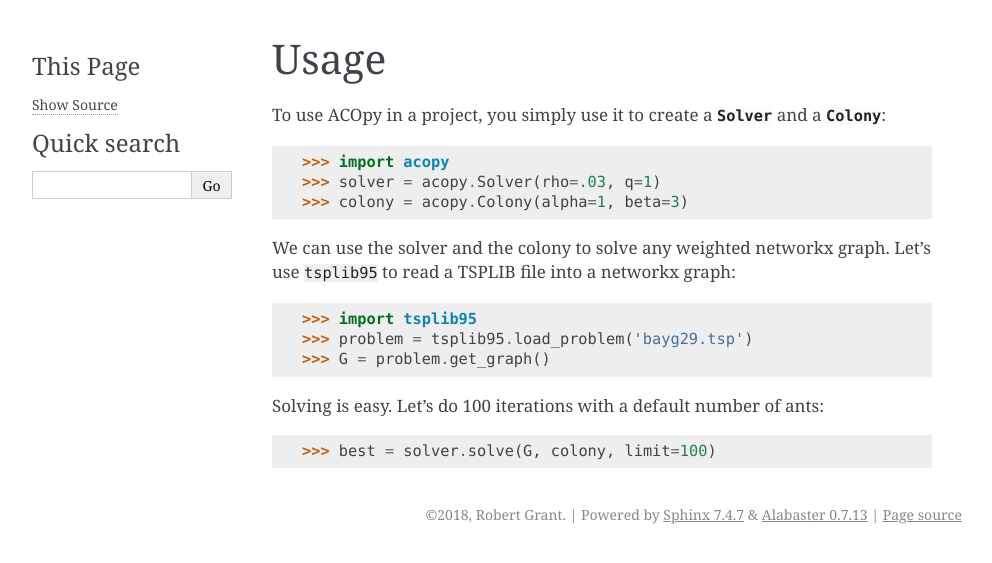
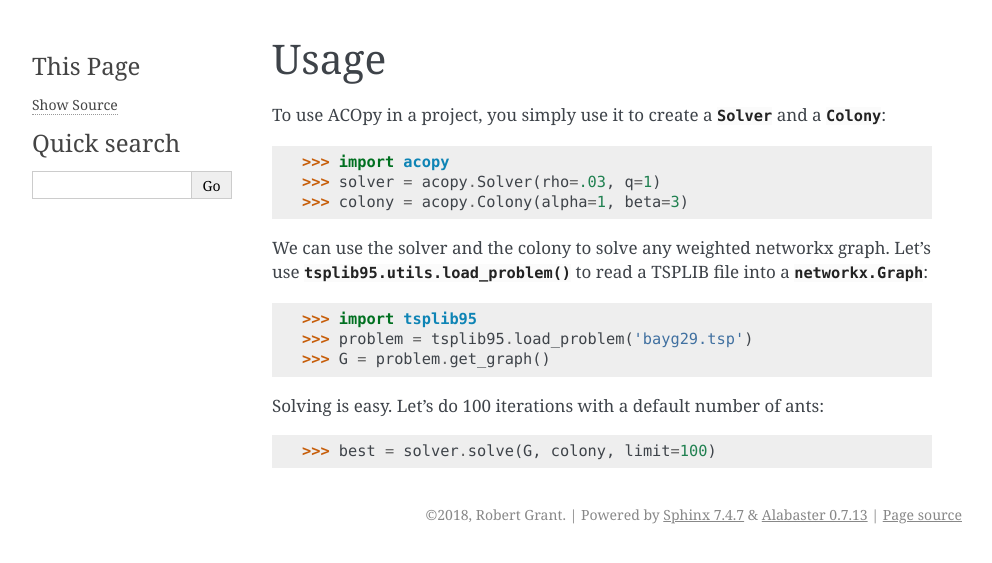
Before and after one commit to rhgrant10/acopy, a Sphinx documentation site: the page built from docs/usage.rst, in a window 1280 px wide. Shown: the top 563 px of the page, without its empty margins (148-1140 px from the left). Built offline with Sphinx 7.4.7, drawn with Linux system fonts in a browser that asks for light colours; formulas are drawn with MathJax 3.

```diff
--- a/docs/conf.py
+++ b/docs/conf.py
@@ -32,7 +32,11 @@ import acopy
 
 # Add any Sphinx extension module names here, as strings. They can be
 # extensions coming with Sphinx (named 'sphinx.ext.*') or your custom ones.
-extensions = ['sphinx.ext.autodoc', 'sphinx.ext.viewcode', 'sphinx.ext.imgmath']
+extensions = [
+    'sphinx.ext.autodoc',
+    'sphinx.ext.viewcode',
+    'sphinx.ext.intersphinx',
+]
 
 # Add any paths that contain templates here, relative to this directory.
 templates_path = ['_templates']
@@ -77,6 +81,11 @@ pygments_style = 'sphinx'
 
 # If true, `todo` and `todoList` produce output, else they produce nothing.
 todo_include_todos = False
+
+intersphinx_mapping = {
+    'tsplib95': ('https://tsplib95.readthedocs.org', None),
+    'networkx': ('https://networkx.github.io/documentation/stable', None)
+}
 
 
 # -- Options for HTML output -------------------------------------------
--- a/docs/usage.rst
+++ b/docs/usage.rst
@@ -10,7 +10,7 @@ To use ACOpy in a project, you simply use it to create a :class:`~Solver` and a
     >>> solver = acopy.Solver(rho=.03, q=1)
     >>> colony = acopy.Colony(alpha=1, beta=3)
 
-We can use the solver and the colony to solve any weighted networkx graph. Let's use ``tsplib95`` to read a TSPLIB file into a networkx graph:
+We can use the solver and the colony to solve any weighted networkx graph. Let's use :func:`tsplib95.utils.load_problem` to read a TSPLIB file into a :class:`networkx.Graph`:
 
 .. code-block:: python
 
```
